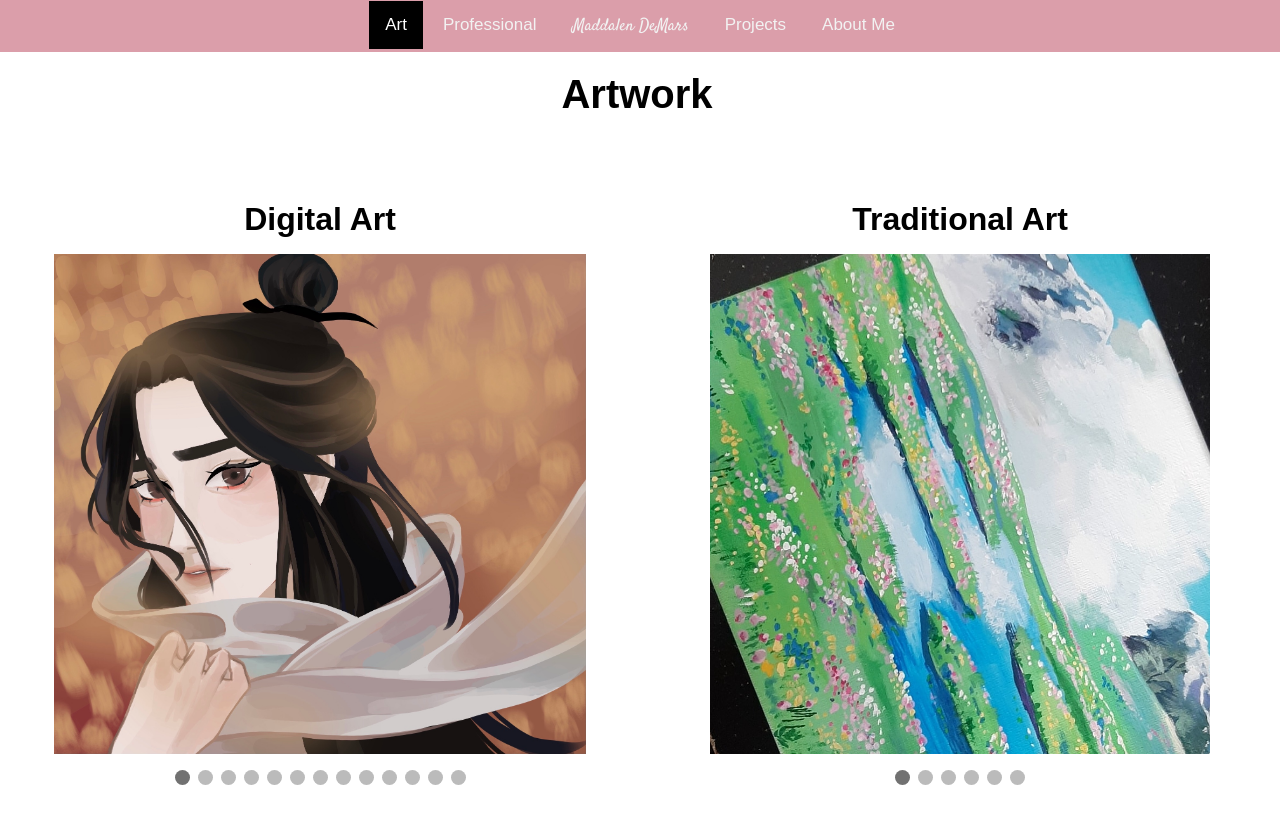
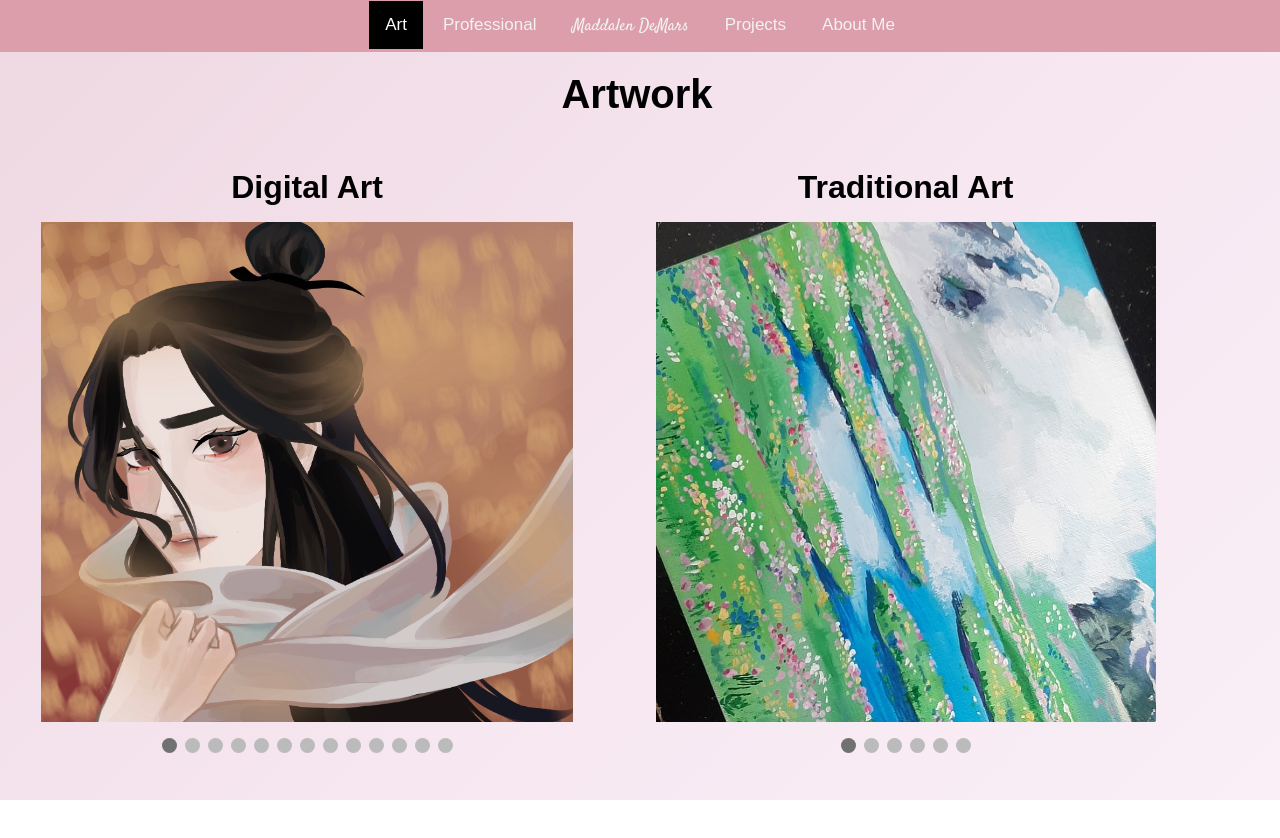
Before and after one commit to mjdemars/mjd-portfolio, a plain HTML site: page personal.html in a window 1280 px wide. After the commit the page ends 800 px from the top, so only its background shows below. Drawn offline with Linux system fonts and the light colour scheme; a web font is replaced by a local one.

Commit message:
Update art page

```diff
--- a/personal.html
+++ b/personal.html
@@ -14,6 +14,10 @@
 
     <style>
         img {object-fit: scale-down; height: 500px;}
+        body {
+            background: linear-gradient(-45deg, #ffffff, #f7e8f2, #e4c5ce, #c3d2ff);
+            background-size: 400% 400%;
+        }
     </style>
 </head>
 
@@ -27,12 +31,12 @@
         <a href="index.html#aboutme">About Me</a>
     </div>
 
-    <div id="content" style="background-color: white;">
+    <div id="content">
         <h1 class="typewriter_header" style="color: rgb(0, 0, 0);">Artwork</h1>
 
-        <div class="row">
-            <div class="column">
-                <h2>Digital Art</h2>
+        <div class="grid-container">
+            <div class="grid-item">
+                <h2 style="text-align: center;">Digital Art</h2>
                 <!-- Slideshow container -->
                 <div class="w3-content w3-display-container" style="padding-bottom: 1em;">
                     <img class="mySlides" src="pics/digital/xielian.jpg" alt="xielian" style="width:100%;">
@@ -67,8 +71,8 @@
             </div>
             <script src="slideshow.js"></script>
 
-            <div class="column" style="padding-bottom: 7em;">
-                <h2>Traditional Art</h2>
+            <div class="grid-item">
+                <h2 style="text-align: center;">Traditional Art</h2>
                 <!-- Slideshow container -->
                 <div class="w3-content w3-display-container" style="padding-bottom: 1em;">
                     <img class="mySlides2" src="pics/traditional/howls.jpg" alt="howls" style="width:100%;">
```
